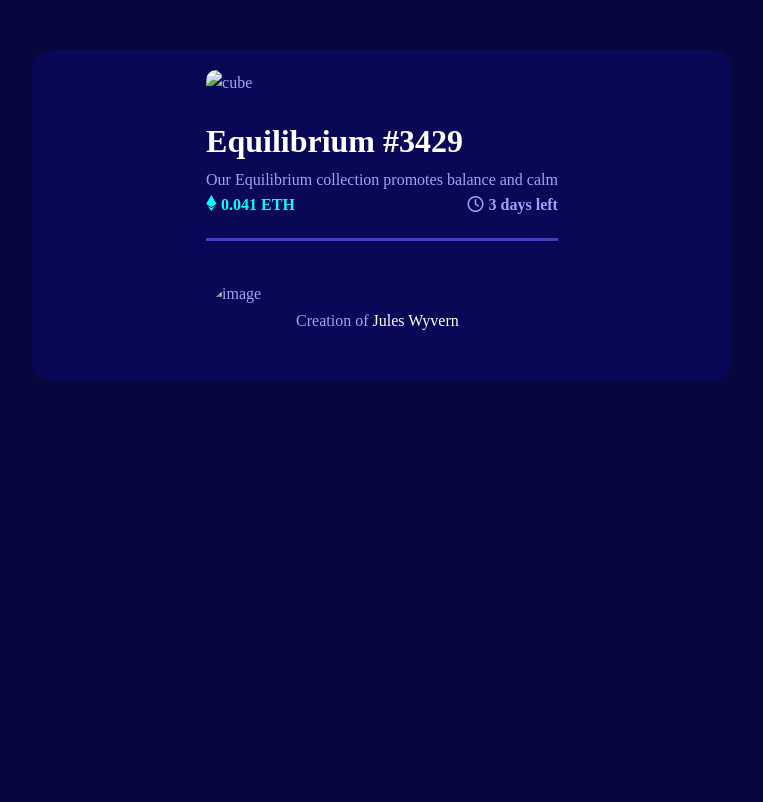
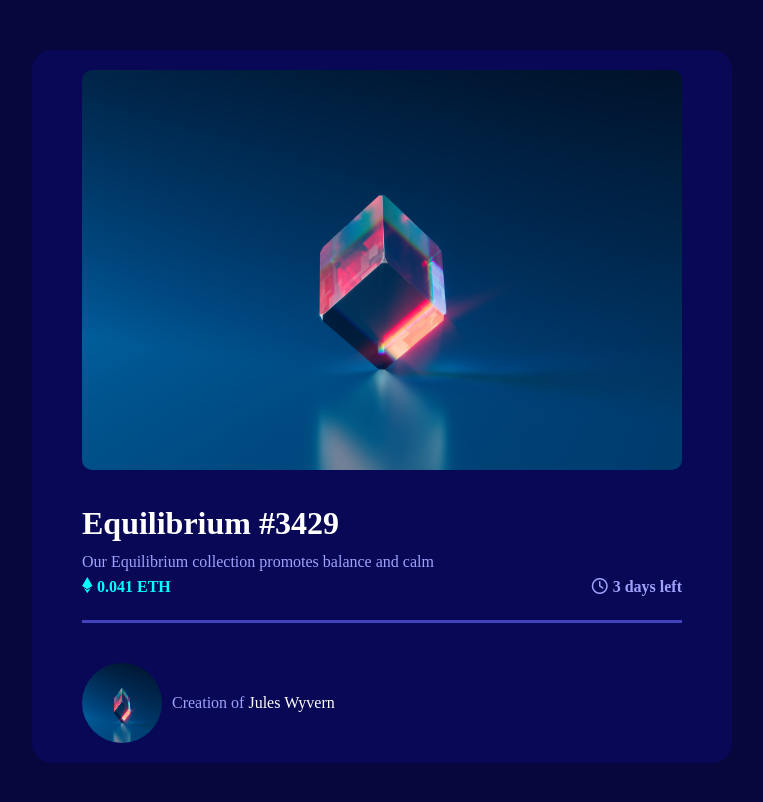
Before and after one commit to CoderblaQ/iamcoderblaq.io, a plain HTML site: page index.html in a window 1280 px wide. Shown: the whole page, without its empty margins (258-1021 px from the left). Drawn offline with Linux system fonts and the light colour scheme; the site is published under a folder, as on GitHub Pages, so addresses that start at the root find nothing.

Commit message:
Update index.html

```diff
--- a/index.html
+++ b/index.html
@@ -14,7 +14,7 @@
   <body>
     <div class="container">
       <div class="flex">
-        <img src="/assets/87789-3d-cube-hd-4k.jpg" alt="cube" />
+        <img src="./assets/87789-3d-cube-hd-4k.jpg" alt="cube" />
         <h1 style="color: white">Equilibrium #3429</h1>
         <p>Our Equilibrium collection promotes balance and calm</p>
         <div class="eth">
@@ -26,7 +26,7 @@
         </div>
         <div class="line"></div>
         <div class="round">
-          <img src="/assets/87789-3d-cube-hd-4k.jpg" alt="image" />
+          <img src="./assets/87789-3d-cube-hd-4k.jpg" alt="image" />
           <p>Creation of <span style="color: white">Jules Wyvern</span></p>
         </div>
       </div>
```
